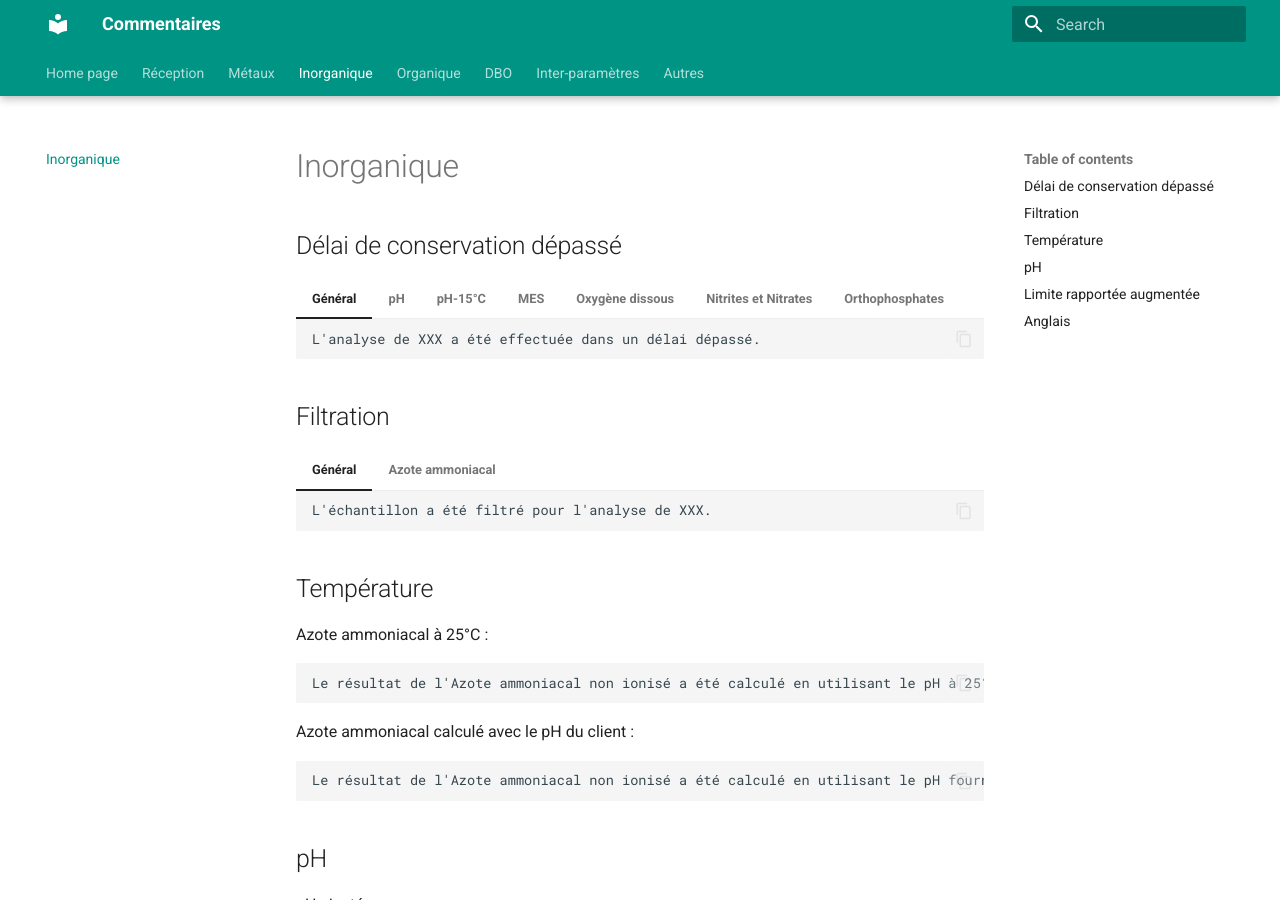
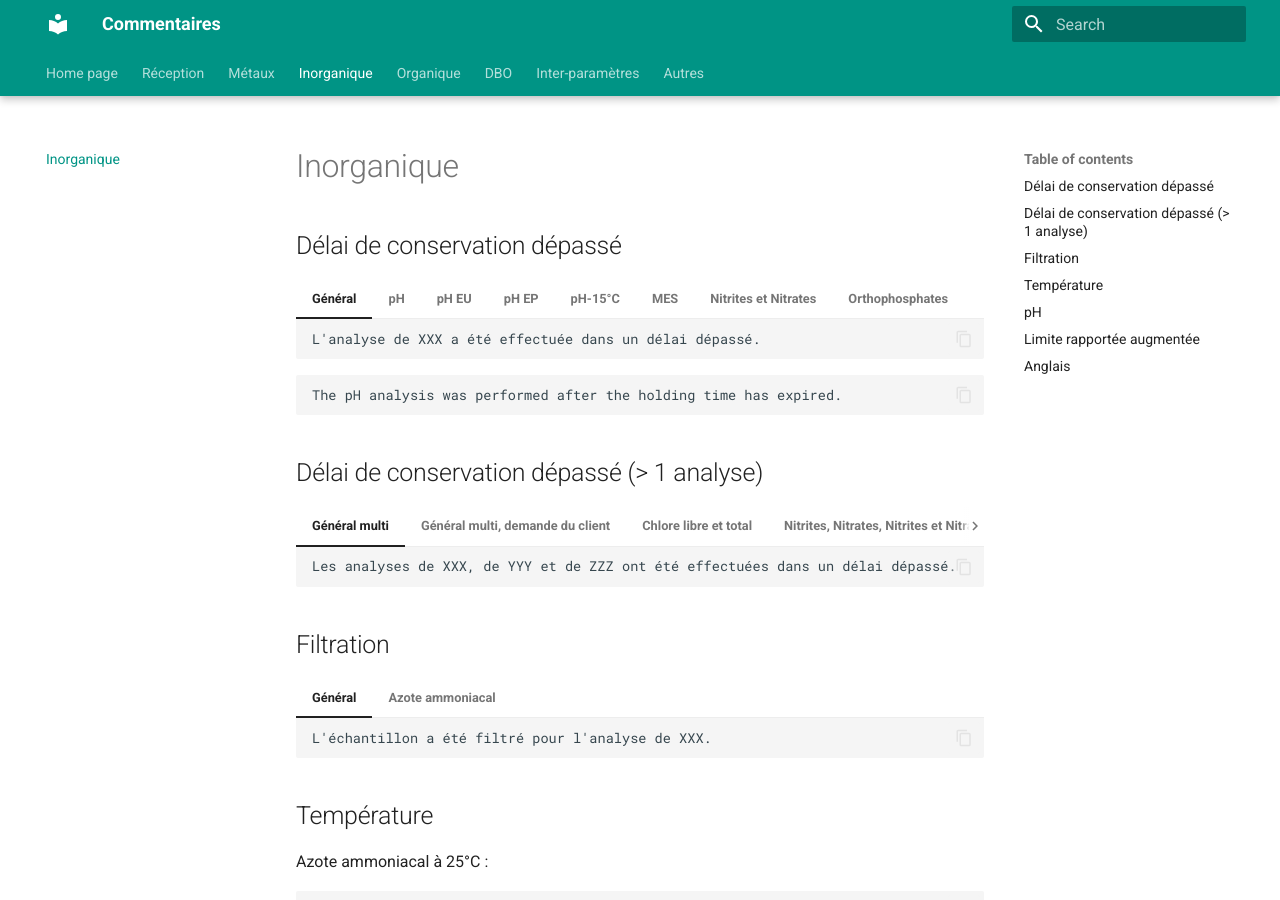
Before and after one commit to denisshragin/chemistry_comments, an MkDocs documentation site: the page built from docs/inorganique.md, in a window 1280 px wide and 900 px high. Built offline with MkDocs 1.6.1 and Material for MkDocs 9.7.7, drawn with Linux system fonts in a browser that asks for light colours.

Commit message:
Some comments added

````diff
--- a/docs/inorganique.md
+++ b/docs/inorganique.md
@@ -8,6 +8,14 @@
     ```
     L'analyse du pH a été effectuée dans un délai dépassé.
     ```
+=== "pH EU"
+    ```
+    L'analyse du pH EU a été effectuée dans un délai dépassé.
+    ```
+=== "pH EP"
+    ```
+    L'analyse du pH EP a été effectuée dans un délai dépassé.
+    ```
 === "pH-15°C"
     ```
     L'analyse du pH-15°C a été effectuée dans un délai dépassé.
@@ -16,10 +24,6 @@
     ```
     L'analyse des Matières en suspension a été effectuée dans un délai dépassé.
     ```
-=== "Oxygène dissous"
-    ```
-    L'analyse de l'Oxygène dissous a été effectuée dans un délai dépassé.
-    ```
 === "Nitrites et Nitrates"
     ```
     L'analyse des Nitrites et Nitrates a été effectuée dans un délai dépassé.
@@ -27,6 +31,27 @@
 === "Orthophosphates"
     ```
     L'analyse des Orthophosphates a été effectuée dans un délai dépassé.
+    ```
+```
+The pH analysis was performed after the holding time has expired.
+```
+
+## Délai de conservation dépassé (> 1 analyse)
+=== "Général multi"
+    ```
+    Les analyses de XXX, de YYY et de ZZZ ont été effectuées dans un délai dépassé.
+    ```
+=== "Général multi, demande du client"
+    ```
+    Les analyses de XXX, de YYY et de ZZZ ont été effectuées dans un délai dépassé, à la demande du client.
+    ```
+=== "Chlore libre et total"
+    ```
+    Les analyses du Chlore résiduel libre et du Chlore résiduel total ont été effectuées dans un délai dépassé.
+    ```
+=== "Nitrites, Nitrates, Nitrites et Nitrates"
+    ```
+    Les analyses des Nitrites, des Nitrates et des Nitrites et Nitrates ont été effectuées dans un délai dépassé.
     ```
 
 ## Filtration
@@ -57,7 +82,7 @@ XXX : Agent de conservation insuffisant, pH ajusté au laboratoire.
 
 pH boue liquide :
 ```
-pH :  L'échantillon de boue est suffisamment liquide, il a été analysé directement sans extraction.
+pH : L'échantillon de boue est suffisamment liquide, il a été analysé directement sans extraction.
 ```
 
 ## Limite rapportée augmentée
````
Also changed, not shown: docs/autres.md (+5 -1 lines), docs/metaux.md (+6 -0 lines), docs/organique.md (+8 -0 lines), docs/reception.md (+7 -0 lines).
